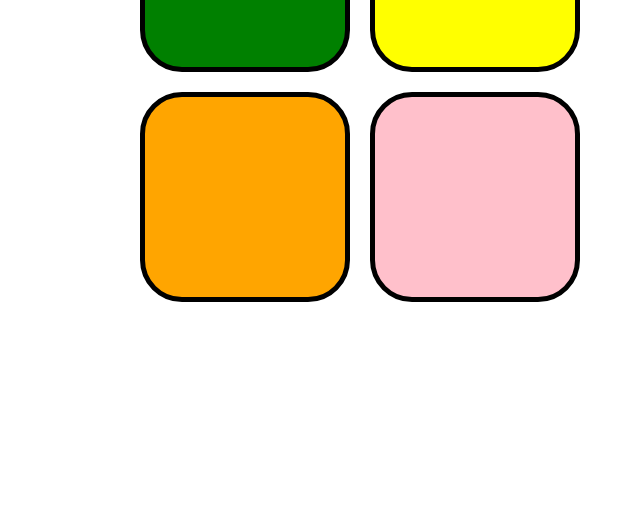
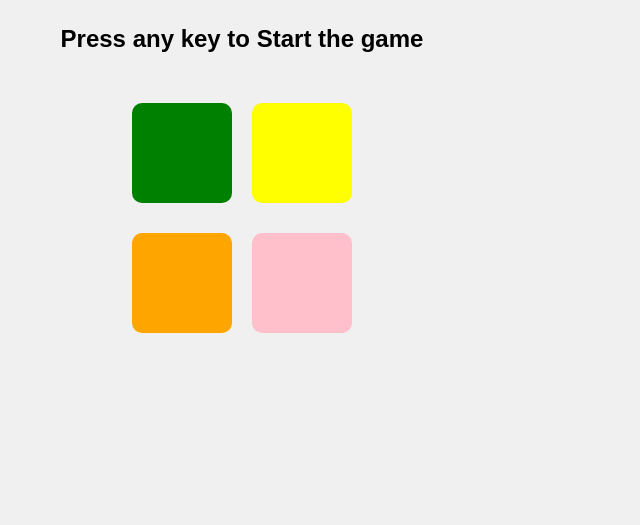
Before and after one commit to RachitDeshwal/Simon-Game, a plain HTML site: page index.html in a window 1280 px wide. Shown: the part 275-800 px from the top of the page, without its empty margins (398-1038 px from the left). Drawn offline with Linux system fonts and the light colour scheme.

Commit message:
Added new features

```diff
--- a/style.css
+++ b/style.css
@@ -1,35 +1,65 @@
-body{
-  text-align: center;
+body {
+  display: flex;
+  flex-direction: column;
+  align-items: center;
+  justify-content: center;
+  height: 100vh;
+  margin: 0;
+  font-family: Arial, sans-serif;
+  background-color: #f0f0f0;
 }
-.btn{
-  height: 200px;
-  width:200px;
-  border: 5px solid black;
+
+h1 {
+  font-size: 3rem;
+  margin-bottom: 20px;
+}
+
+h2 {
+  font-size: 1.5rem;
+  margin-bottom: 40px;
+}
+
+#btn-container {
+  display: flex;
+  flex-direction: column;
+  align-items: center;
+}
+
+#btn-container #line1 {
+  display: flex;
+  justify-content: center;
+  margin-bottom: 10px;
+}
+
+.btn {
+  width: 100px;
+  height: 100px;
   margin: 10px;
-  border-radius: 20%;
+  border-radius: 10px;
+  cursor: pointer;
+  transition: transform 0.1s;
+}
 
+.btn:active {
+  transform: scale(0.9);
 }
-#line1{
-  display: flex;
+
+.div0 {
+  background-color: green;
 }
-#btn-container{
-  margin-left: 520px;
+
+.div1 {
+  background-color: yellow;
 }
-.div0{
-  background-color: green;
 
+.div2 {
+  background-color: orange;
 }
-.div1{
-  background-color: yellow;
 
-}
-.div2{
-  background-color: orange;
-
-}
-.div3{
+.div3 {
   background-color: pink;
 }
-.flash{
-  background-color: white;
+
+.flash {
+  opacity: 0.5;
 }
```
